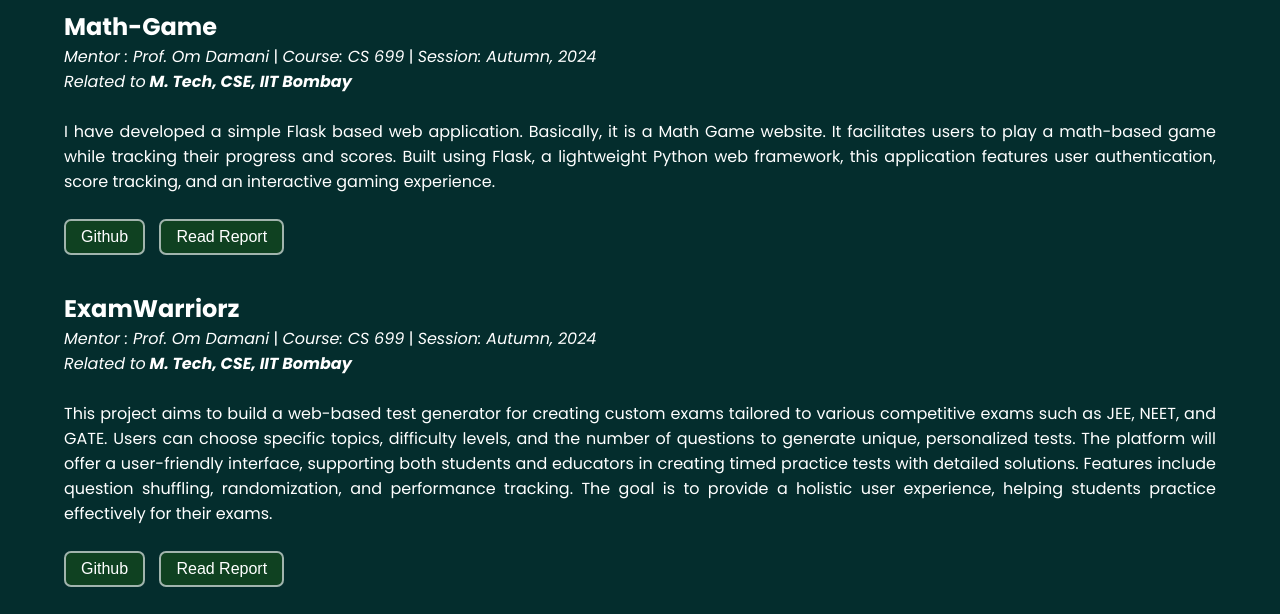
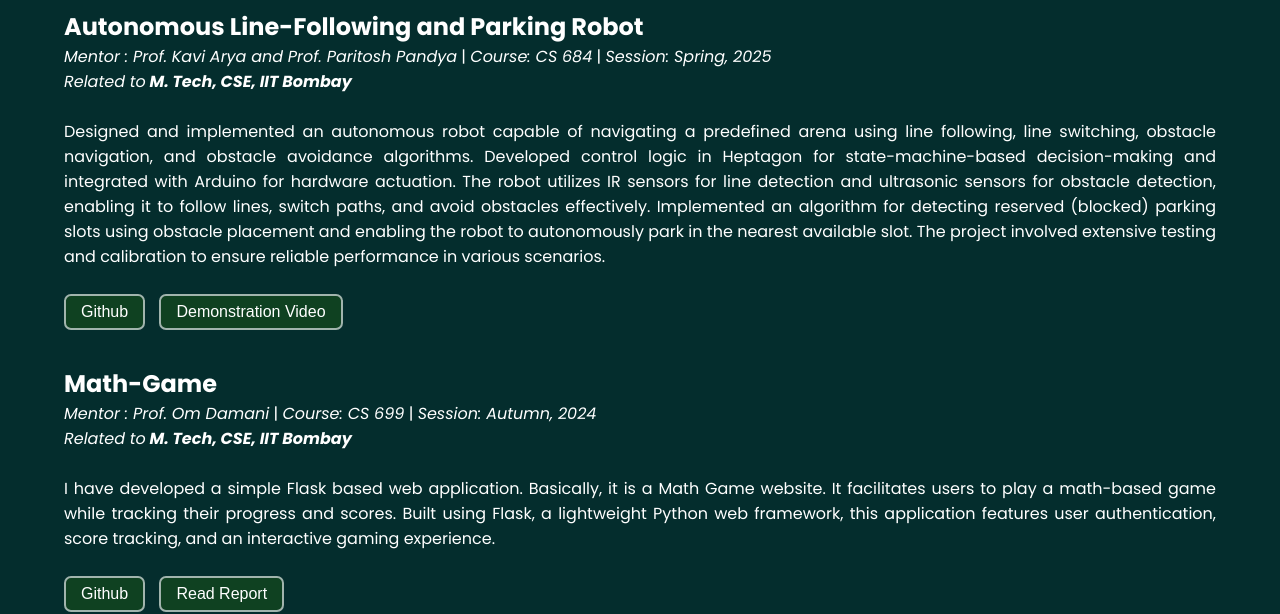
Before and after one commit to ayush-0727/my-portfolio-website, a plain HTML site: page project.html in a window 1280 px wide. Shown: the part 209-823 px from the top of the page. Drawn offline with Linux system fonts and the light colour scheme.

Commit message:
added embedded project

```diff
--- a/project.html
+++ b/project.html
@@ -31,6 +31,39 @@
 
     <div class="projects">
       <h1>Course Projects, IIT Bombay</h1>
+
+      <div id="project-1" class="project">
+        <h2>Autonomous Line-Following and Parking Robot</h2>
+        <p>
+          <em>Mentor : Prof. Kavi Arya and Prof. Paritosh Pandya</em> | <em>Course: CS 684</em> | <em>Session: Spring, 2025</em>
+          <br />
+          <em
+            >Related to<strong>
+              M. Tech, CSE, IIT Bombay</strong
+            >
+          </em>
+        </p>
+        <br />
+        <p class="projectDescription">
+          Designed and implemented an autonomous robot capable of navigating a predefined arena using line following, line switching, obstacle navigation, and obstacle avoidance algorithms. Developed control logic in Heptagon for state-machine-based decision-making and integrated with Arduino for hardware actuation. The robot utilizes IR sensors for line detection and ultrasonic sensors for obstacle detection, enabling it to follow lines, switch paths, and avoid obstacles effectively. Implemented an algorithm for detecting reserved (blocked) parking slots using obstacle placement and enabling the robot to autonomously park in the nearest available slot. The project involved extensive testing and calibration to ensure reliable performance in various scenarios.
+        </p>
+        <br />
+        <button>
+          <a
+            href="https://github.com/ayush-0727/Line-Following-Robot"
+            target="_blank"
+            >Github</a
+          >
+        </button>
+        <button class="report-btn">
+          <a
+            href="https://youtu.be/78ebtl98BR4?si=47nGIG532Qm_Imw3"
+            target="_blank"
+            >Demonstration Video</a
+          >
+        </button>
+      </div>
+      <br>
 
       <div id="project-1" class="project">
         <h2>Math-Game</h2>
```
Also changed, not shown: index.html (+0 -2 lines).
